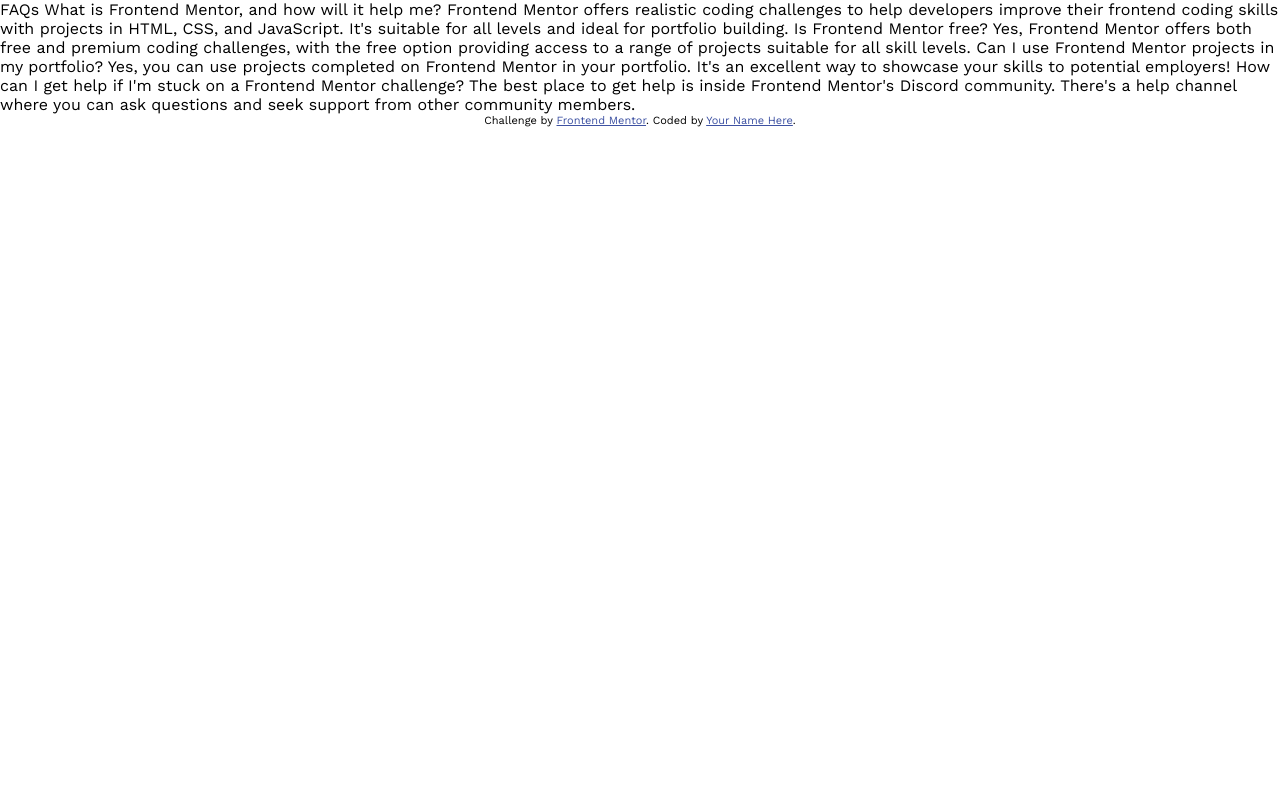
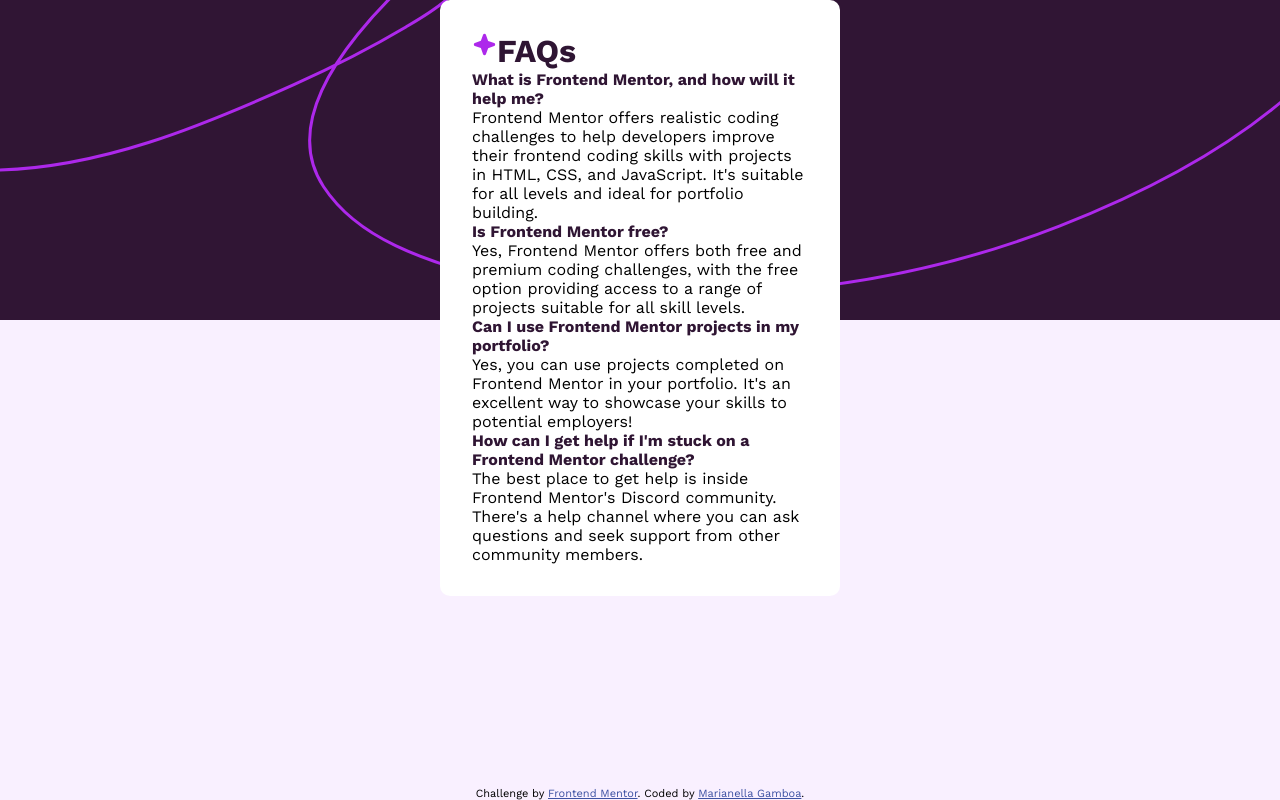
Before and after one commit to Marianellag1/faq-accordion, a plain HTML site: page index.html in a window 1280 px wide. Drawn offline with nearby package versions, Linux system fonts and the light colour scheme.

Commit message:
saving progress, html layout as well as css colors being added.

```diff
--- a/css/style.css
+++ b/css/style.css
@@ -6,6 +6,15 @@
 .attribution a {
     color: hsl(228, 45%, 44%);
 }
+
+.footer {
+    position: fixed;
+    left: 0;
+    bottom: 0;
+    width: 100%;
+    text-align: center;
+}
+
 
 :root {
     --white: hsl(0, 0%, 100%);
@@ -17,9 +26,47 @@
 * {
     margin: 0;
     padding: 0;
+    box-sizing: border-box;
 }
 
 body {
     font-size: 16px;
     font-family: 'Work Sans', sans-serif;
+    background-image: url(../assets/images/background-pattern-desktop.svg);
+    background-repeat: repeat-x;
+    background-color: var(--light-pink);
 }
+
+.wrapper {
+    display: flex;
+    justify-content: center;
+}
+
+.faq-box {
+    border-radius: 10px;
+    background-color: var(--white);
+    width: 400px;
+    padding: 2rem;
+}
+
+.faq-header {
+    display: flex;
+}
+
+.star img {
+    width: 25px;
+    height: 25px;
+}
+
+h1,
+h2 {
+    color: var(--dark-purple);
+}
+
+h2 {
+    font-size: 16px;
+}
+
+/* p {
+
+} */
--- a/index.html
+++ b/index.html
@@ -1,5 +1,6 @@
 <!DOCTYPE html>
 <html lang="en">
+
 <head>
   <meta charset="UTF-8">
   <meta name="viewport" content="width=device-width, initial-scale=1.0">
@@ -12,35 +13,50 @@
   <title>Frontend Mentor | FAQ accordion</title>
 
 </head>
+
 <body>
+  <main>
+    <div class="wrapper">
+      <div class="faq-box">
+        <div class="faq-header">
+          <figure class="star">
+            <img src="./assets/images/icon-star.svg" alt="logo star">
+          </figure>
+          <h1>FAQs</h1>
+        </div>
 
-  FAQs
+        <div class="wrapper-question">
+          <h2 class="question">What is Frontend Mentor, and how will it help me?</h2>
+          <p class="answer">Frontend Mentor offers realistic coding challenges to help developers improve their
+            frontend coding skills with projects in HTML, CSS, and JavaScript. It's suitable for
+            all levels and ideal for portfolio building.</p>
+        </div>
 
-  What is Frontend Mentor, and how will it help me?
+        <div class="wrapper-question">
+          <h2 class="question">Is Frontend Mentor free?</h2>
+          <p class="answer">Yes, Frontend Mentor offers both free and premium coding challenges, with the free
+            option providing access to a range of projects suitable for all skill levels.</p>
+        </div>
 
-  Frontend Mentor offers realistic coding challenges to help developers improve their
-  frontend coding skills with projects in HTML, CSS, and JavaScript. It's suitable for
-  all levels and ideal for portfolio building.
+        <div class="wrapper-question">
+          <h2 class="question">Can I use Frontend Mentor projects in my portfolio?</h2>
+          <p class="answer">Yes, you can use projects completed on Frontend Mentor in your portfolio. It's an excellent
+            way to showcase your skills to potential employers!</p>
+        </div>
 
-  Is Frontend Mentor free?
+        <div class="wrapper-question">
+          <h2 class="question">How can I get help if I'm stuck on a Frontend Mentor challenge?</h2>
+          <p class="answer">The best place to get help is inside Frontend Mentor's Discord community. There's a help
+            channel where you can ask questions and seek support from other community members.</p>
+        </div>
+      </div>
+    </div>
+  </main>
 
-  Yes, Frontend Mentor offers both free and premium coding challenges, with the free
-  option providing access to a range of projects suitable for all skill levels.
-
-  Can I use Frontend Mentor projects in my portfolio?
-
-  Yes, you can use projects completed on Frontend Mentor in your portfolio. It's an excellent
-  way to showcase your skills to potential employers!
-
-  How can I get help if I'm stuck on a Frontend Mentor challenge?
-
-  The best place to get help is inside Frontend Mentor's Discord community. There's a help
-  channel where you can ask questions and seek support from other community members.
-
-
-  <div class="attribution">
+  <div class="attribution footer">
     Challenge by <a href="https://www.frontendmentor.io?ref=challenge" target="_blank">Frontend Mentor</a>.
-    Coded by <a href="#">Your Name Here</a>.
+    Coded by <a href="#">Marianella Gamboa</a>.
   </div>
 </body>
+
 </html>
```
